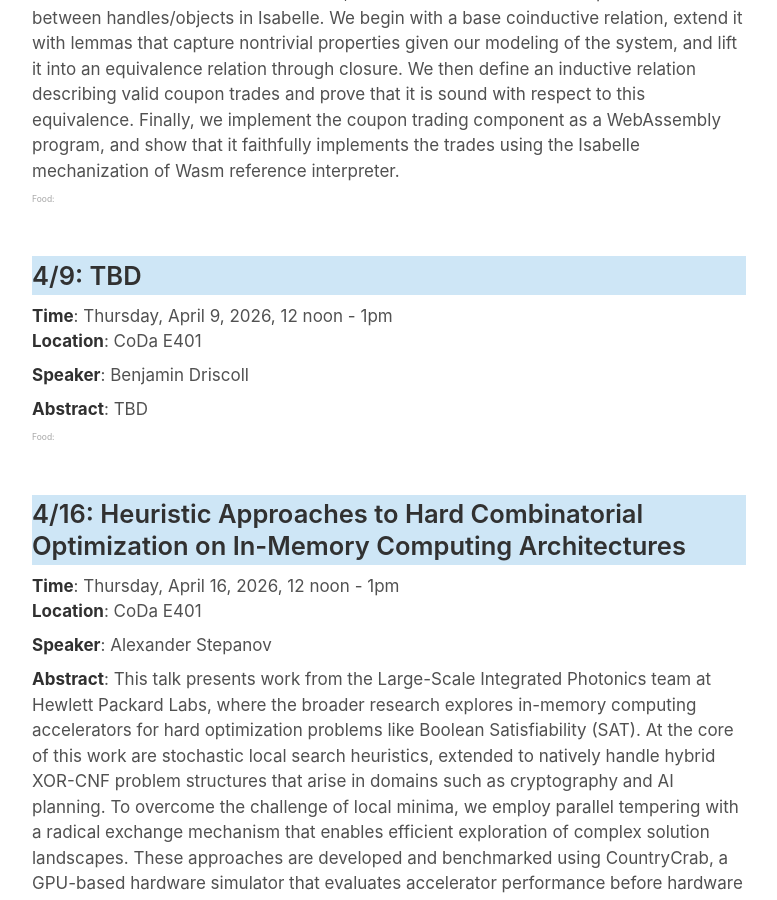
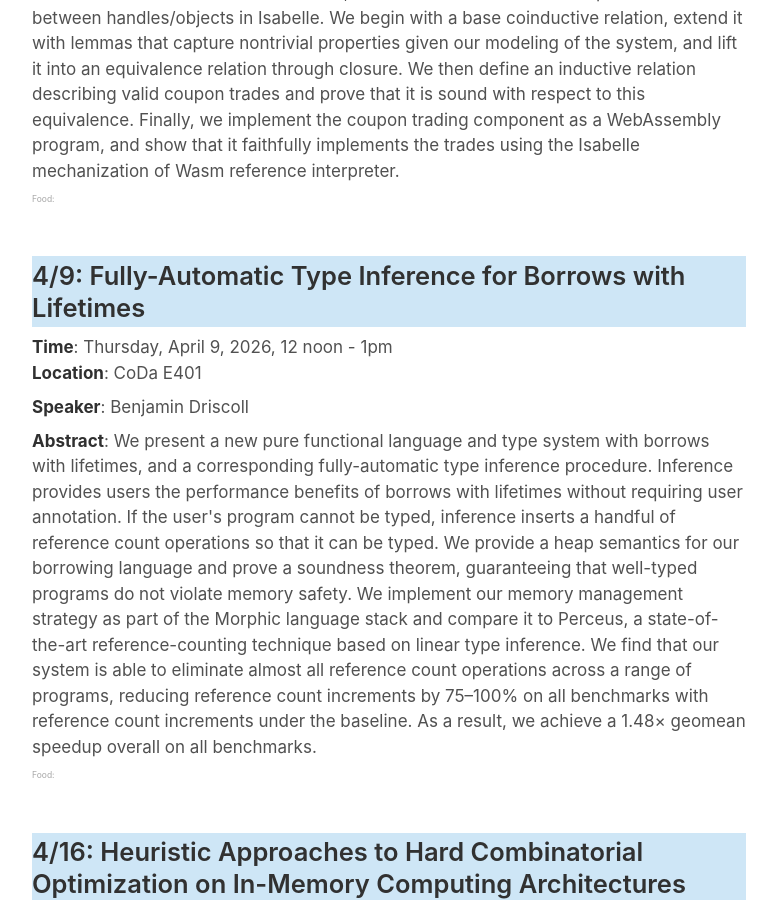
Before and after one commit to software-research-lunch/software-research-lunch.github.io, a Jekyll site: the page built from index.html, in a window 1280 px wide and 900 px high, scrolled down 905 px. Shown: the whole window, without its empty margins (251-1028 px from the left). Built offline with Jekyll 4.4.1, drawn with Linux system fonts in a browser that asks for light colours.

Commit message:
_data: add Ben's talk information

```diff
--- a/_data/schedule.yml
+++ b/_data/schedule.yml
@@ -43,10 +43,10 @@ To show that the set of trades is sound, we model the observational equivalence
       speaker: "Yuhan Deng"
       bio: "Yuhan Deng is a sixth year PhD candidate advised by Keith Winstein."
     - date: "2026-4-9"
-      abstract: "TBD"
-      title: "TBD"
+      abstract: "We present a new pure functional language and type system with borrows with lifetimes, and a corresponding fully-automatic type inference procedure. Inference provides users the performance benefits of borrows with lifetimes without requiring user annotation. If the user's program cannot be typed, inference inserts a handful of reference count operations so that it can be typed. We provide a heap semantics for our borrowing language and prove a soundness theorem, guaranteeing that well-typed programs do not violate memory safety. We implement our memory management strategy as part of the Morphic language stack and compare it to Perceus, a state-of-the-art reference-counting technique based on linear type inference. We find that our system is able to eliminate almost all reference count operations across a range of programs, reducing reference count increments by 75–100% on all benchmarks with reference count increments under the baseline. As a result, we achieve a 1.48× geomean speedup overall on all benchmarks."
+      title: "Fully-Automatic Type Inference for Borrows with Lifetimes"
       speaker: "Benjamin Driscoll"
-      bio: "TBD"
+      bio: "Benjamin Driscoll is a 4th year PhD student advised by Alex Aiken, with an interest in compilers and type systems. His research has focused on turning pure, functional programming constructs into zero-cost abstractions."
     - date: "2026-4-16"
       abstract: "This talk presents work from the Large-Scale Integrated Photonics team at Hewlett Packard Labs, where the broader research explores in-memory computing accelerators for hard optimization problems like Boolean Satisfiability (SAT). At the core of this work are stochastic local search heuristics, extended to natively handle hybrid XOR-CNF problem structures that arise in domains such as cryptography and AI planning. To overcome the challenge of local minima, we employ parallel tempering with a radical exchange mechanism that enables efficient exploration of complex solution landscapes. These approaches are developed and benchmarked using CountryCrab, a GPU-based hardware simulator that evaluates accelerator performance before hardware fabrication."
       title: "Heuristic Approaches to Hard Combinatorial Optimization on In-Memory Computing Architectures"
```
